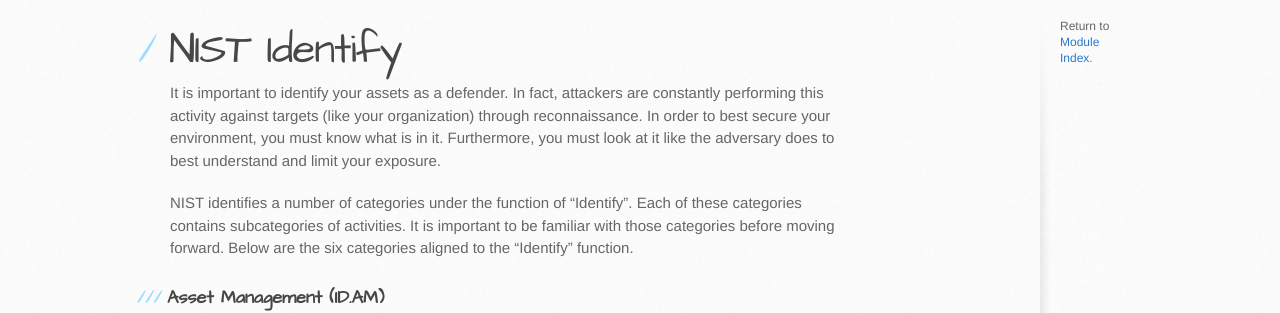
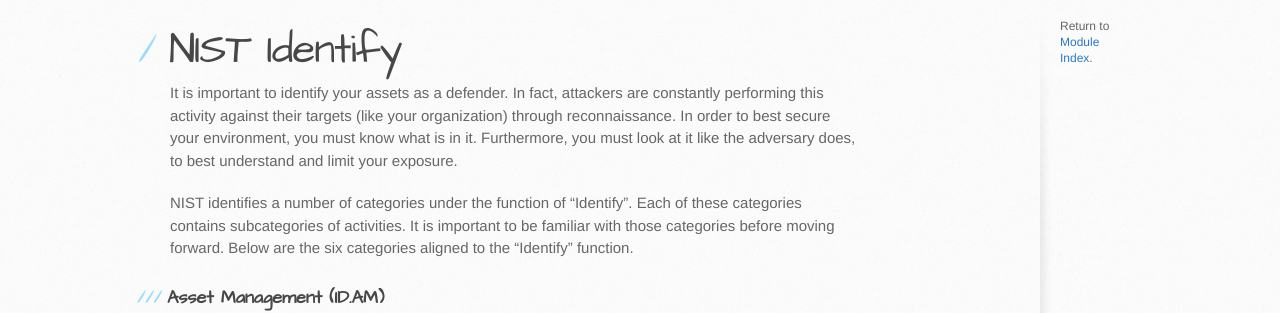
Before and after one commit to GA-CyberWorkforceAcademy/GTA-Training-2020, a Jekyll site: the page built from index.md, in a window 1280 px wide. Shown: the part 251-564 px from the top of the page. Built offline with Jekyll 4.4.1, drawn with Linux system fonts in a browser that asks for light colours; our own code applies the rules of GitHub Pages for plain Markdown files; the repository's description, which GitHub fills in, is left out.

Commit message:
Update index.md

```diff
--- a/index.md
+++ b/index.md
@@ -2,10 +2,10 @@
 =============
 
 It is important to identify your assets as a defender. In fact, attackers are
-constantly performing this activity against targets (like your organization)
-through reconnaissance. In order to best secure your environment, you must know
-what is in it. Furthermore, you must look at it like the adversary does to best
-understand and limit your exposure.
+constantly performing this activity against their targets (like your
+organization) through reconnaissance. In order to best secure your environment,
+you must know what is in it. Furthermore, you must look at it like the adversary
+does, to best understand and limit your exposure.
 
 NIST identifies a number of categories under the function of “Identify”. Each of
 these categories contains subcategories of activities. It is important to be
@@ -19,30 +19,30 @@
 with their relative importance to business objectives and the organization’s
 risk strategy.
 
-### **Business Environment (ID.BE)**
+### Business Environment (ID.BE)
 
 The organization’s mission, objectives, stakeholders, and activities are
 understood and prioritized; this information is used to inform cybersecurity
 roles, responsibilities, and risk management decisions.
 
-### **Governance (ID.GV)**
+### Governance (ID.GV)
 
 The policies, procedures, and processes to manage and monitor the organization’s
 regulatory, legal, risk, environmental, and operational requirements are
 understood and inform the management of cybersecurity risk.
 
-### **Risk Assessment (ID.RA)**
+### Risk Assessment (ID.RA)
 
 The organization understands the cybersecurity risk to organizational operations
 (including mission, functions, image, or reputation), organizational assets, and
 individuals.
 
-### **Risk Management Strategy (ID.RM)**
+### Risk Management Strategy (ID.RM)
 
 The organization’s priorities, constraints, risk tolerances, and assumptions are
 established and used to support operational risk decisions**.**
 
-### **Supply Chain Risk Management (ID.SC)**
+### Supply Chain Risk Management (ID.SC)
 
 The organization’s priorities, constraints, risk tolerances, and assumptions are
 established and used to support risk decisions associated with managing supply
```
